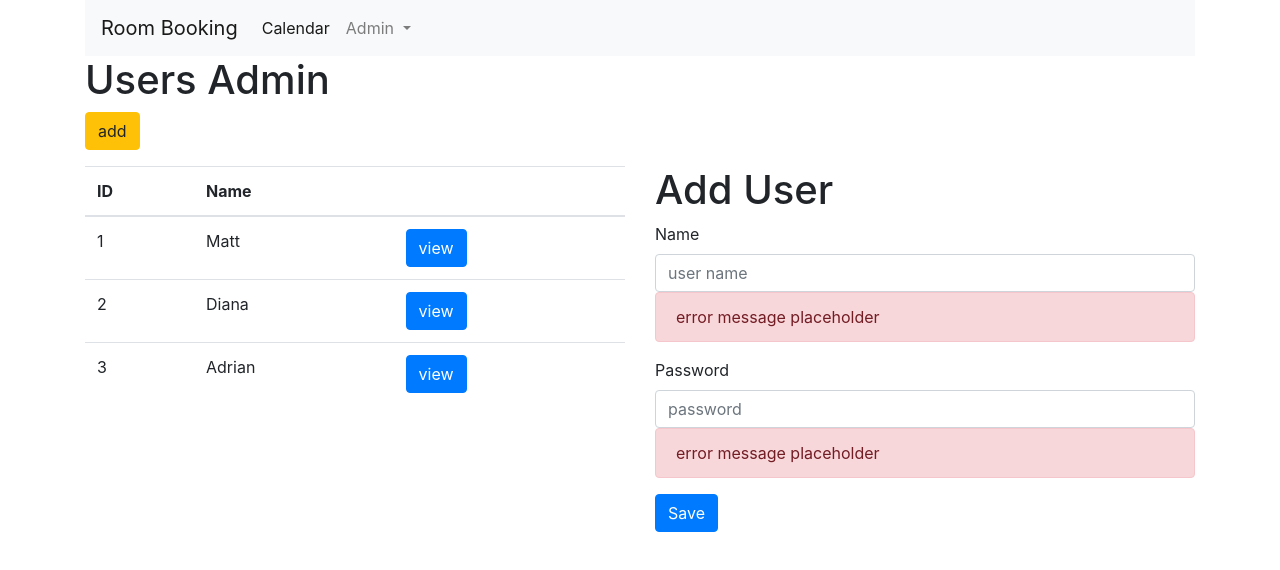
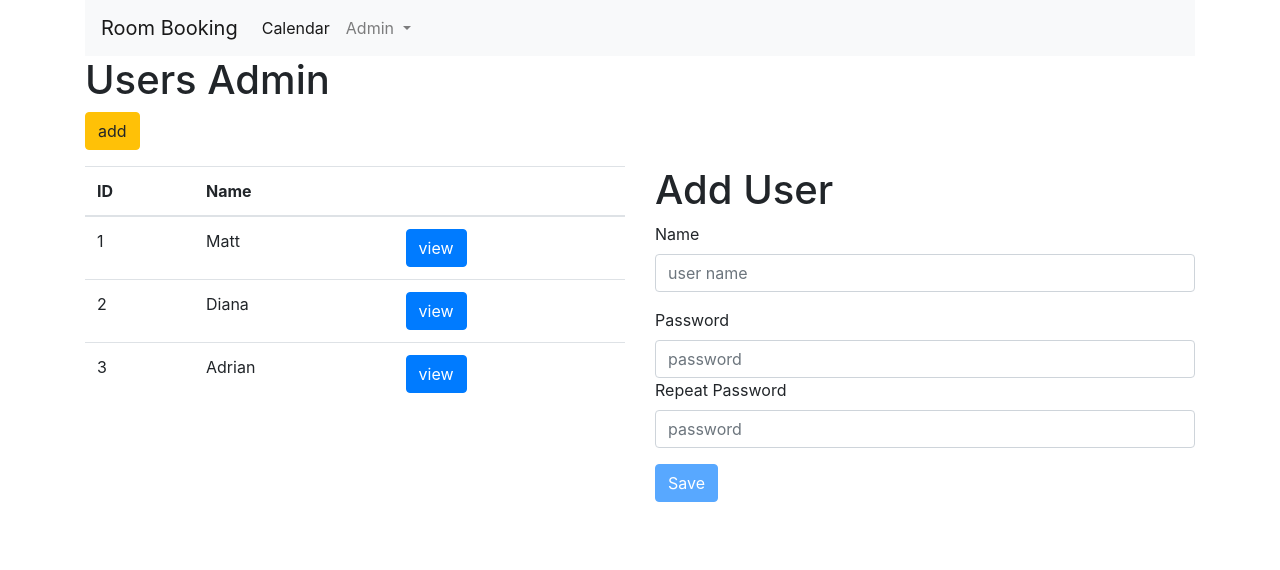
Before and after one commit to AdrianRomanski/RoomBookingClient, an Angular app: page /admin/users in a window 1280 px wide. Both pictures are taken after a click on the link "add". Shown: the top 570 px of the page. Built offline with nearby package versions, Linux system fonts and the light colour scheme.

Commit message:
Added Validation in Forms

```diff
--- a/src/app/admin/users/user-edit/user-edit.component.css
+++ b/src/app/admin/users/user-edit/user-edit.component.css
@@ -0,0 +1,3 @@
+input.ng-invalid.ng-touched {
+  border: 1px solid red;
+}
--- a/src/app/admin/users/user-edit/user-edit.component.html
+++ b/src/app/admin/users/user-edit/user-edit.component.html
@@ -1,22 +1,30 @@
-<h1> {{user.id == null ? 'Add' : 'Edit'}} User</h1>
+<h1>{{user.id == null ? 'Add' : 'Edit'}} User</h1>
 
-<div class="bg-warning p-5" *ngIf="message">{{message}}</div>
+<div *ngIf="message" class="bg-warning p-5">{{message}}</div>
 
-<form>
+<form #userForm="ngForm">
 
   <div class="form-group">
     <label for="name">Name</label>
-    <input type="text" class="form-control" id="name" placeholder="user name" [(ngModel)]="formUser.name" name="name">
-    <div class="alert alert-danger">error message placeholder</div>
+    <input type="text" class="form-control" id="name" placeholder="user name" [(ngModel)]="formUser.name" name="name"
+           (change)="checkIfNameIsValid()" required #nameField="ngModel">
+    <div *ngIf="nameField.invalid && nameField.touched" class="alert alert-danger">Name is required.</div>
+    <div *ngIf="!nameIsValid && nameField.touched" class="alert alert-danger">Name cannot be blank.</div>
 
   </div>
 
   <div class="form-group" *ngIf="user.id == null"> <!-- only show this field on adding a user -->
     <label for="password">Password</label>
-    <input type="password" class="form-control" id="password" placeholder="password" name="password" [(ngModel)]="password">
-    <div class="alert alert-danger">error message placeholder</div>
+    <input type="password" class="form-control" id="password" placeholder="password" [(ngModel)]="password" name="password"
+           (change)="checkIfPasswordsAreValid()" required #pass1="ngModel">
+    <div [hidden]="pass1.valid || pass1.untouched" class="alert alert-danger">Password is required.</div>
+    <div [hidden]="passwordsAreValid || pass1.untouched"  class="alert alert-danger">Password cannot be blank.</div>
 
+    <label for="password2">Repeat Password</label>
+    <input type="password" class="form-control" id="password2" placeholder="password" [(ngModel)]="password2" name="password2"
+           (change)="checkIfPasswordsAreValid()" required #pass2="ngModel">
+    <div [hidden] = "passwordsMatch" class="alert alert-danger">The passwords must match.</div>
   </div>
 
-  <button type="button" (click)="onSubmit()" class="btn btn-primary">Save</button>
+  <button type="button" class="btn btn-primary" (click)="onSubmit()" [disabled]="userForm.invalid || !nameIsValid || !passwordsAreValid || !passwordsMatch">Save</button>
 </form>
--- a/src/app/admin/users/user-edit/user-edit.component.ts
+++ b/src/app/admin/users/user-edit/user-edit.component.ts
@@ -18,12 +18,19 @@ export class UserEditComponent implements OnInit {
   message: string;
 
   password: string;
+  password2: string;
+
+  nameIsValid = false;
+  passwordsAreValid = false;
+  passwordsMatch = false;
 
   constructor(private dataService: DataService,
               private router: Router) { }
 
   ngOnInit(): void {
     this.formUser = Object.assign({}, this.user);
+    this.checkIfNameIsValid();
+    this.checkIfPasswordsAreValid();
   }
 
   onSubmit() {
@@ -41,4 +48,26 @@ export class UserEditComponent implements OnInit {
       );
     }
   }
+
+  checkIfNameIsValid() {
+    if(this.formUser.name) {
+      this.nameIsValid = this.formUser.name.trim().length > 0;
+    } else {
+      this.nameIsValid = false;
+    }
+  }
+
+  checkIfPasswordsAreValid() {
+    if(this.formUser.id != null) {
+      this.passwordsAreValid = true;
+      this.passwordsMatch = true;
+    } else {
+        this.passwordsMatch = this.password === this.password2;
+        if(this.password) {
+          this.passwordsAreValid = this.password.trim().length > 0;
+        } else {
+          this.passwordsAreValid = false;
+      }
+    }
+  }
 }
```
